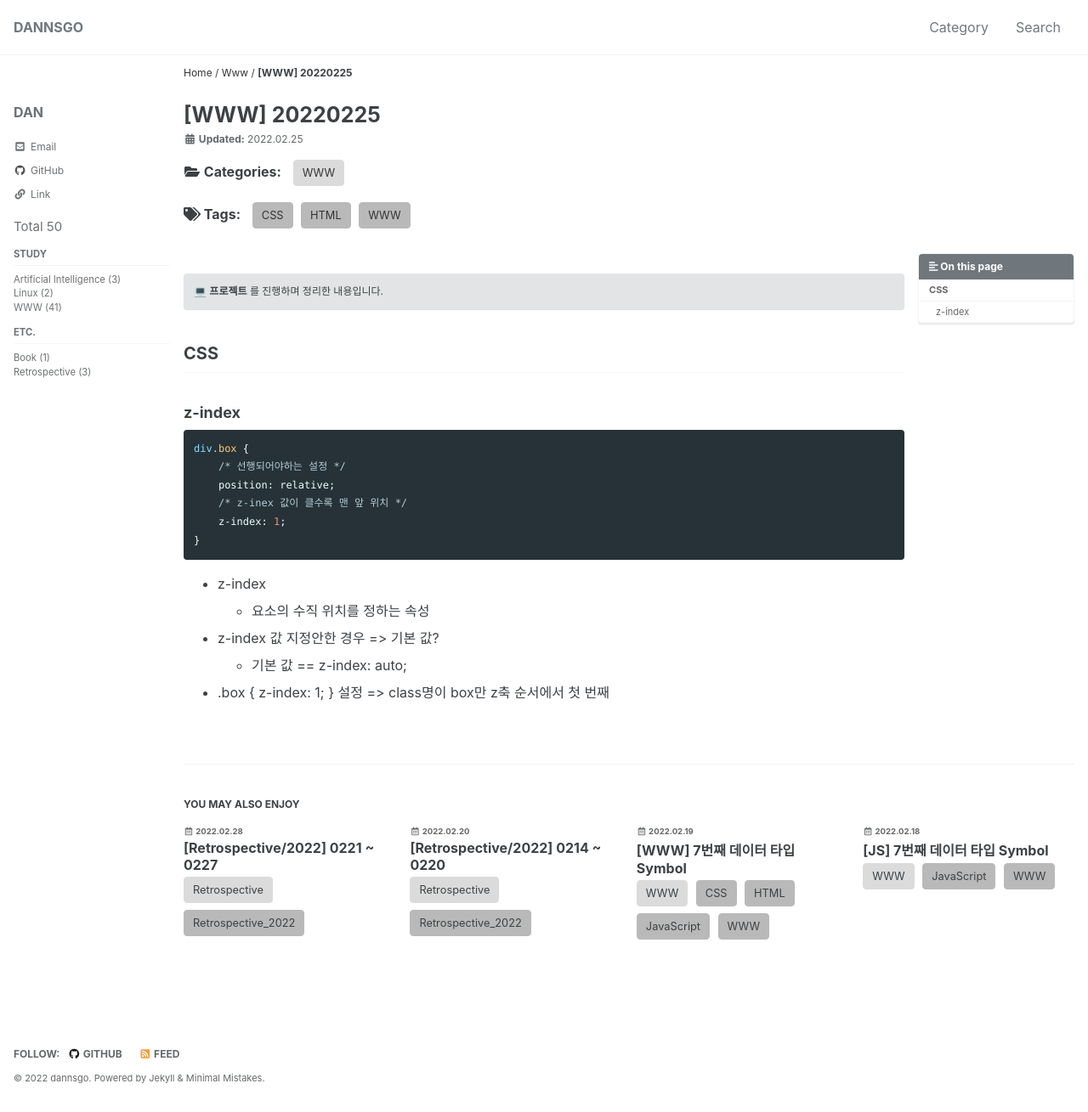
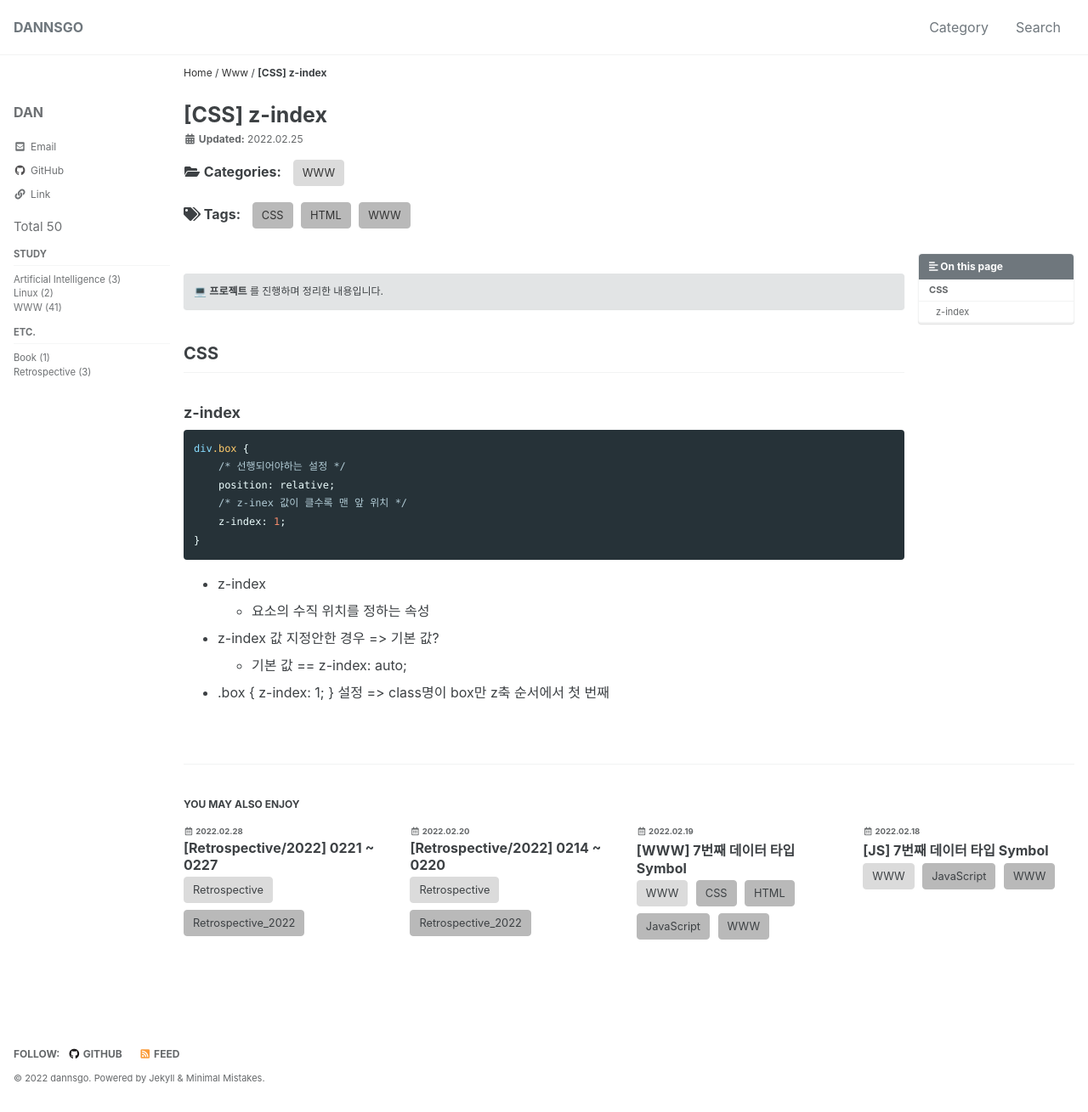
Before and after one commit to znhoon/dannsgo.github.io, a Jekyll site: the page built from _posts/WWW/2022-02-25-css-220225.md, in a window 1280 px wide and 1309 px high. Shown: the whole window at 85% size. Built offline with Jekyll 4.4.1, drawn with Linux system fonts in a browser that asks for light colours; cached includes are drawn as plain includes; some web fonts are replaced.

Commit message:
Update and rename 2022-02-25-www-1.md to 2022-02-25-css-220225.md

```diff
--- a/_posts/WWW/2022-02-25-www-1.md
+++ b/_posts/WWW/2022-02-25-css-220225.md
@@ -1,6 +1,6 @@
 ---
 published: true
-title: "[WWW] 20220225"
+title: "[CSS] z-index"
 categories:
  - WWW
 tags:
```
